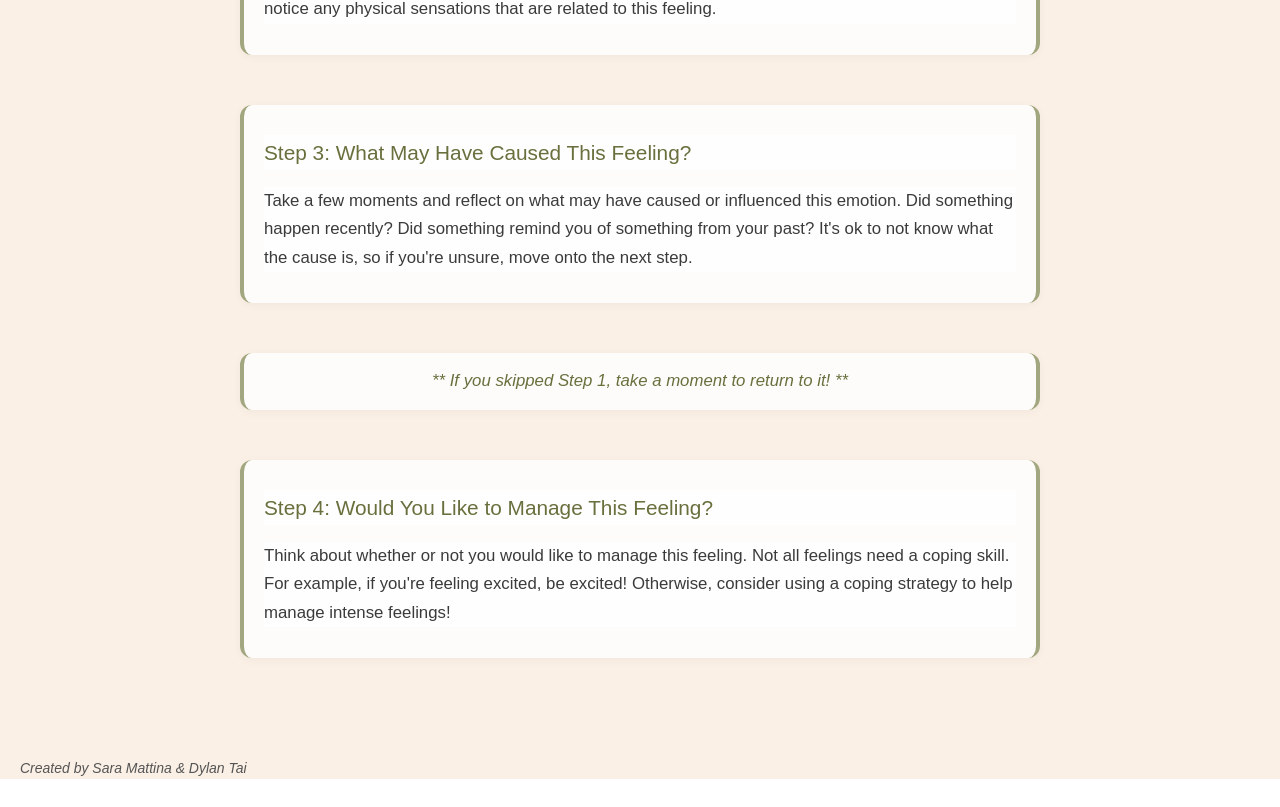
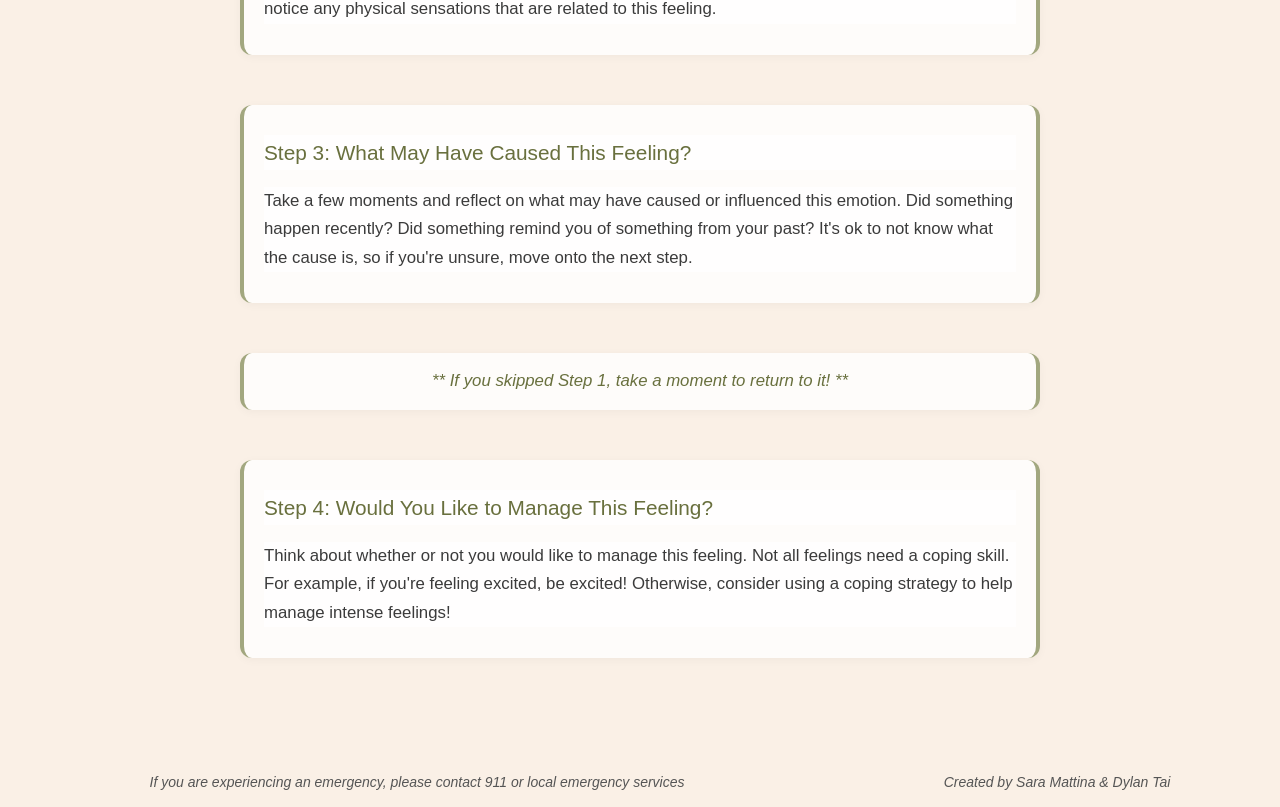
Before and after one commit to saramattina/feelings-wheel, a React (Vite) app: page /emotional-checkin in a window 1280 px wide. Shown: the part 575-1382 px from the top of the page. Before the commit the page ends 1354 px from the top, so only its background shows below. Built offline with nearby package versions, Linux system fonts and the light colour scheme.

Commit message:
add in case of emergency to footer and style it

```diff
--- a/src/components/Footer/Footer.css
+++ b/src/components/Footer/Footer.css
@@ -6,11 +6,15 @@
   width: 100%;
   font-style: italic;
   padding-left: 20px;
+  display: flex;
+  justify-content: space-around;
+  flex-wrap: wrap;
+  text-align: center;
 }
 
 @media (max-width: 700px) {
-    .footer {
-        position: fixed;
-        bottom: 0;
-    }
+  .footer {
+    position: fixed;
+    bottom: 0;
+  }
 }
--- a/src/components/Footer/Footer.jsx
+++ b/src/components/Footer/Footer.jsx
@@ -3,7 +3,10 @@ import "./Footer.css"
 
 function Footer() {
   return (
-    <div className="footer">Created by Sara Mattina & Dylan Tai</div>
+    <div className="footer">
+      <p>If you are experiencing an emergency, please contact 911 or local emergency services</p>
+      <p>Created by Sara Mattina & Dylan Tai</p>
+      </div>
   )
 }
 
```
